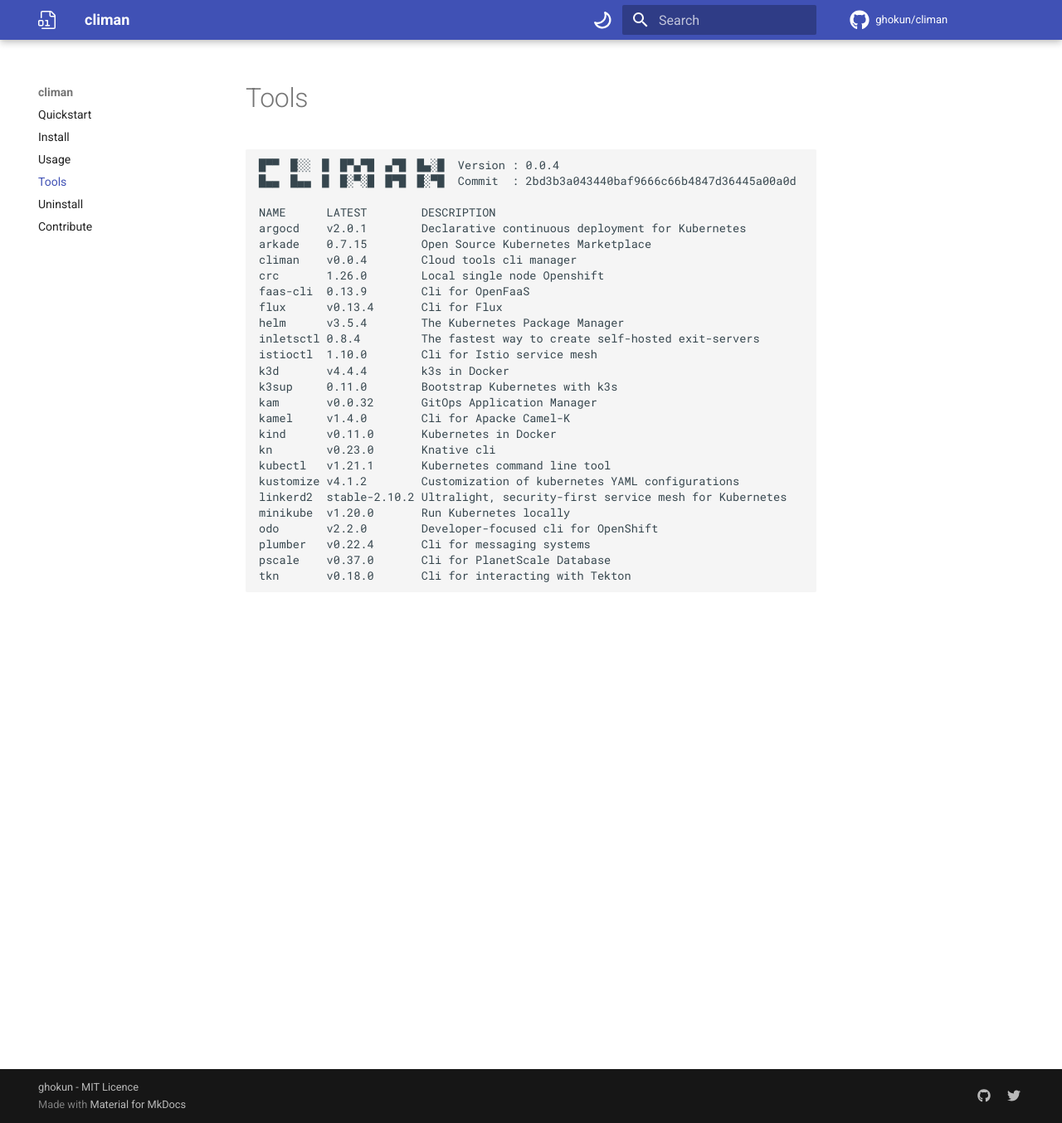
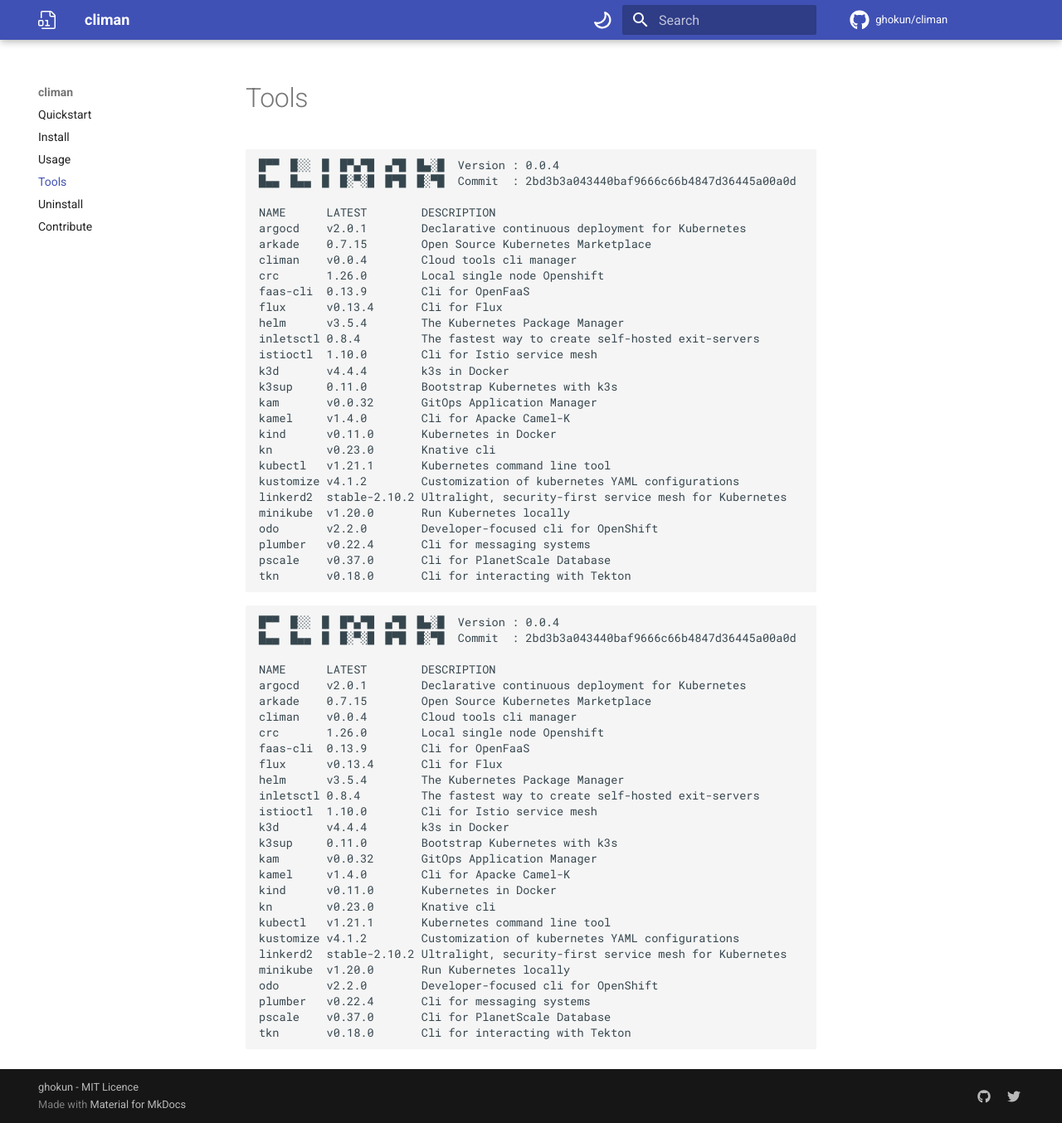
Before and after one commit to ghokun/climan-runner, an MkDocs documentation site: the page built from docs/tools.md, in a window 1280 px wide and 1354 px high. Shown: the whole window at 83% size. Built offline with MkDocs 1.6.1 and Material for MkDocs 9.7.7, drawn with Linux system fonts in a browser that asks for light colours; comment, search, counter and statistics services are not loaded.

Commit message:
Actions commit

````diff
--- a/docs/tools.md
+++ b/docs/tools.md
@@ -27,3 +27,32 @@
 pscale    v0.37.0       Cli for PlanetScale Database
 tkn       v0.18.0       Cli for interacting with Tekton
 ```
+```
+█▀▀ █░░ █ █▀▄▀█ ▄▀█ █▄░█  Version : 0.0.4
+█▄▄ █▄▄ █ █░▀░█ █▀█ █░▀█  Commit  : 2bd3b3a043440baf9666c66b4847d36445a00a0d
+
+NAME      LATEST        DESCRIPTION
+argocd    v2.0.1        Declarative continuous deployment for Kubernetes
+arkade    0.7.15        Open Source Kubernetes Marketplace
+climan    v0.0.4        Cloud tools cli manager
+crc       1.26.0        Local single node Openshift
+faas-cli  0.13.9        Cli for OpenFaaS
+flux      v0.13.4       Cli for Flux
+helm      v3.5.4        The Kubernetes Package Manager
+inletsctl 0.8.4         The fastest way to create self-hosted exit-servers
+istioctl  1.10.0        Cli for Istio service mesh
+k3d       v4.4.4        k3s in Docker
+k3sup     0.11.0        Bootstrap Kubernetes with k3s
+kam       v0.0.32       GitOps Application Manager
+kamel     v1.4.0        Cli for Apacke Camel-K
+kind      v0.11.0       Kubernetes in Docker
+kn        v0.23.0       Knative cli
+kubectl   v1.21.1       Kubernetes command line tool
+kustomize v4.1.2        Customization of kubernetes YAML configurations
+linkerd2  stable-2.10.2 Ultralight, security-first service mesh for Kubernetes
+minikube  v1.20.0       Run Kubernetes locally
+odo       v2.2.0        Developer-focused cli for OpenShift
+plumber   v0.22.4       Cli for messaging systems
+pscale    v0.37.0       Cli for PlanetScale Database
+tkn       v0.18.0       Cli for interacting with Tekton
+```
````
